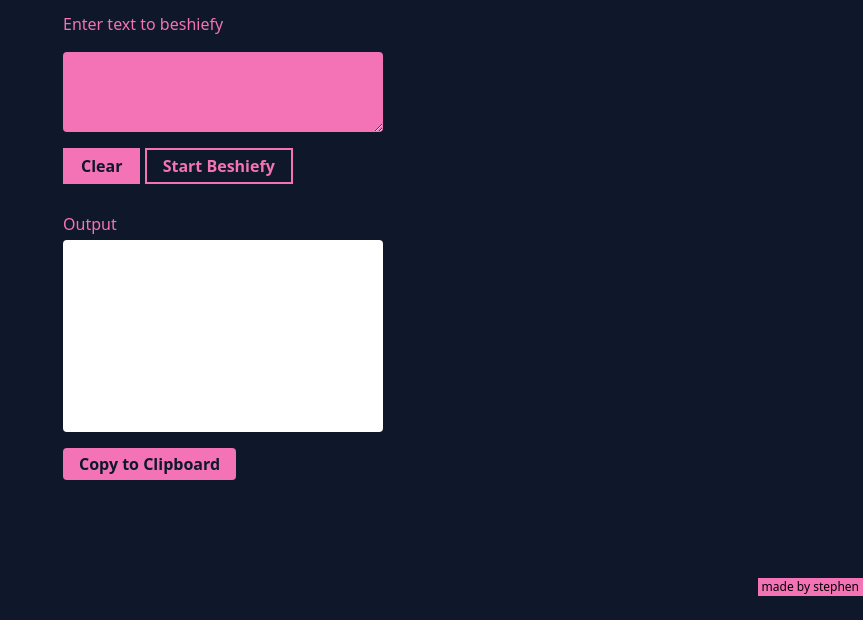
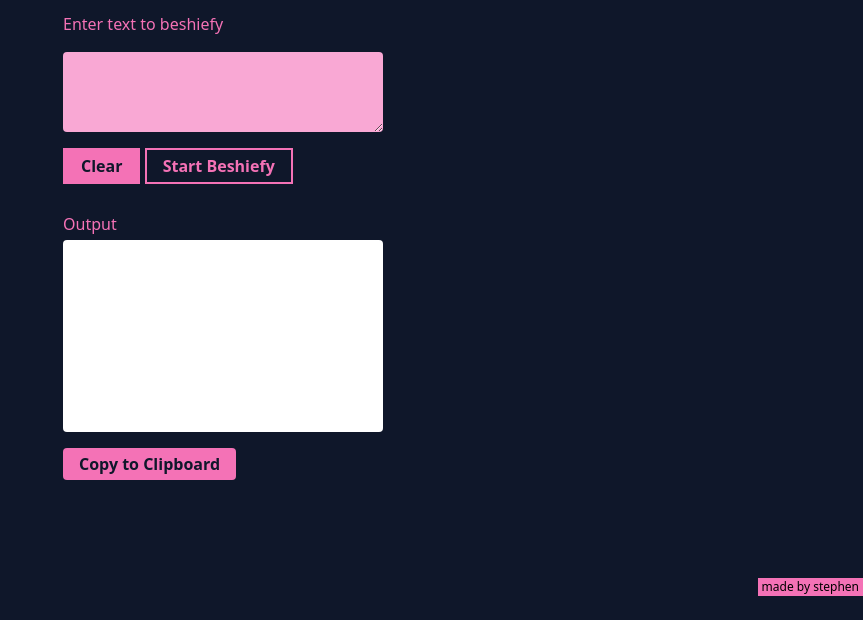
Before and after one commit to itsstphn/beshiefy, a website: page index.html in a window 1280 px wide. Shown: the part 180-800 px from the top of the page, without its empty margins (417-1280 px from the left). Drawn offline with Linux system fonts and the light colour scheme.

Commit message:
ui optimize

```diff
--- a/index.html
+++ b/index.html
@@ -20,7 +20,7 @@
           id="input"
           rows="3"
           type="text"
-          class="rounded bg-pink-400 focus:outline-none px-2 py-1 w-80 font-medium"
+          class="rounded bg-pink-300 focus:outline-none px-2 py-1 w-80 font-medium"
         ></textarea>
         <div>
           <button
```
Also changed, not shown: dist/output.css.
